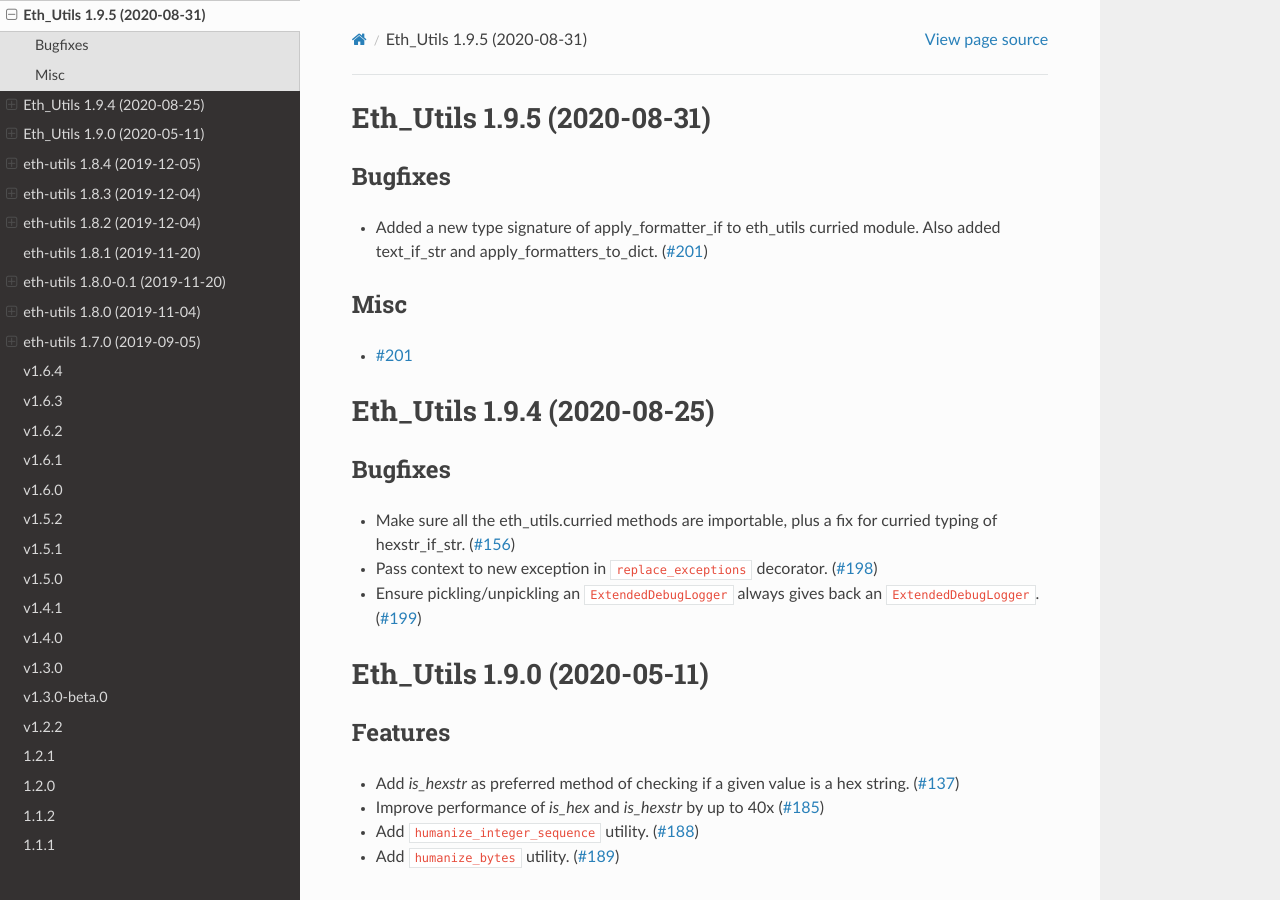
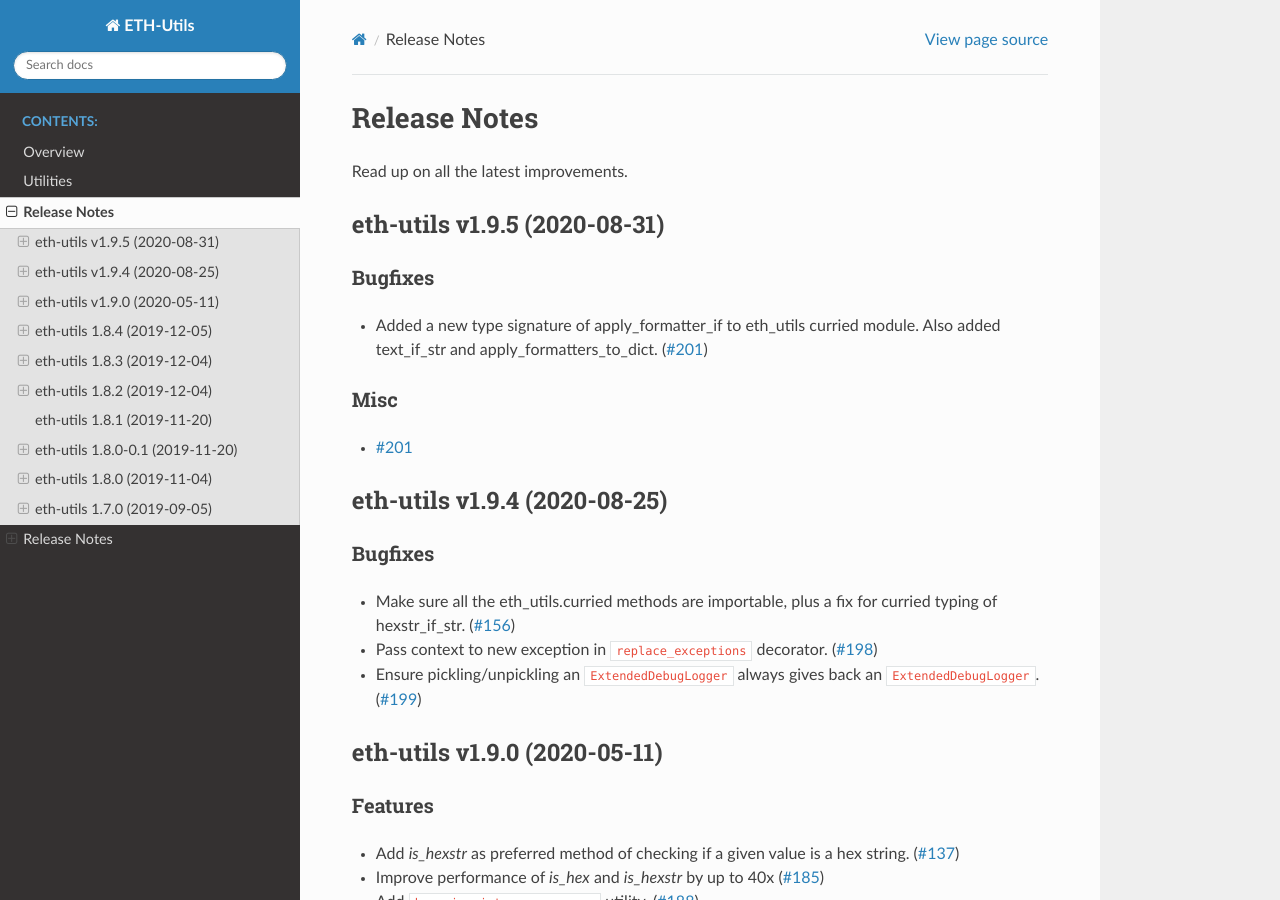
Before and after one commit to ethereum/eth-utils, a Sphinx documentation site: the page built from docs/releases.rst, in a window 1280 px wide and 900 px high. Built offline with Sphinx 7.4.7 and the Read the Docs theme 2.0.0, drawn with Linux system fonts in a browser that asks for light colours; pages that are not in the unit, such as notebooks, are missing from menus.

Commit message:
Clean up release notes, to not spam docs index

```diff
--- a/docs/releases.rst
+++ b/docs/releases.rst
@@ -1,5 +1,12 @@
-Eth_Utils 1.9.5 (2020-08-31)
-----------------------------
+Release Notes
+=============
+
+Read up on all the latest improvements.
+
+.. towncrier release notes start
+
+eth-utils v1.9.5 (2020-08-31)
+-----------------------------
 
 Bugfixes
 ~~~~~~~~
@@ -14,8 +21,8 @@
 - `#201 <https://github.com/ethereum/eth-utils/issues/201>`__
 
 
-Eth_Utils 1.9.4 (2020-08-25)
-----------------------------
+eth-utils v1.9.4 (2020-08-25)
+-----------------------------
 
 Bugfixes
 ~~~~~~~~
@@ -26,8 +33,8 @@
 - Ensure pickling/unpickling an ``ExtendedDebugLogger`` always gives back an ``ExtendedDebugLogger``. (`#199 <https://github.com/ethereum/eth-utils/issues/199>`__)
 
 
-Eth_Utils 1.9.0 (2020-05-11)
-----------------------------
+eth-utils v1.9.0 (2020-05-11)
+-----------------------------
 
 Features
 ~~~~~~~~
--- /dev/null
+++ b/newsfragments/206.docs.rst
@@ -0,0 +1 @@
+Move release notes, and keep them from spamming the eth-utils docs home page.
--- a/pyproject.toml
+++ b/pyproject.toml
@@ -3,4 +3,5 @@
     filename = "docs/releases.rst"
     directory = "newsfragments"
     underlines = ["-", "~", "^"]
+    title_format = "eth-utils v{version} ({project_date})"
     issue_format = "`#{issue} <https://github.com/ethereum/eth-utils/issues/{issue}>`__"
```
